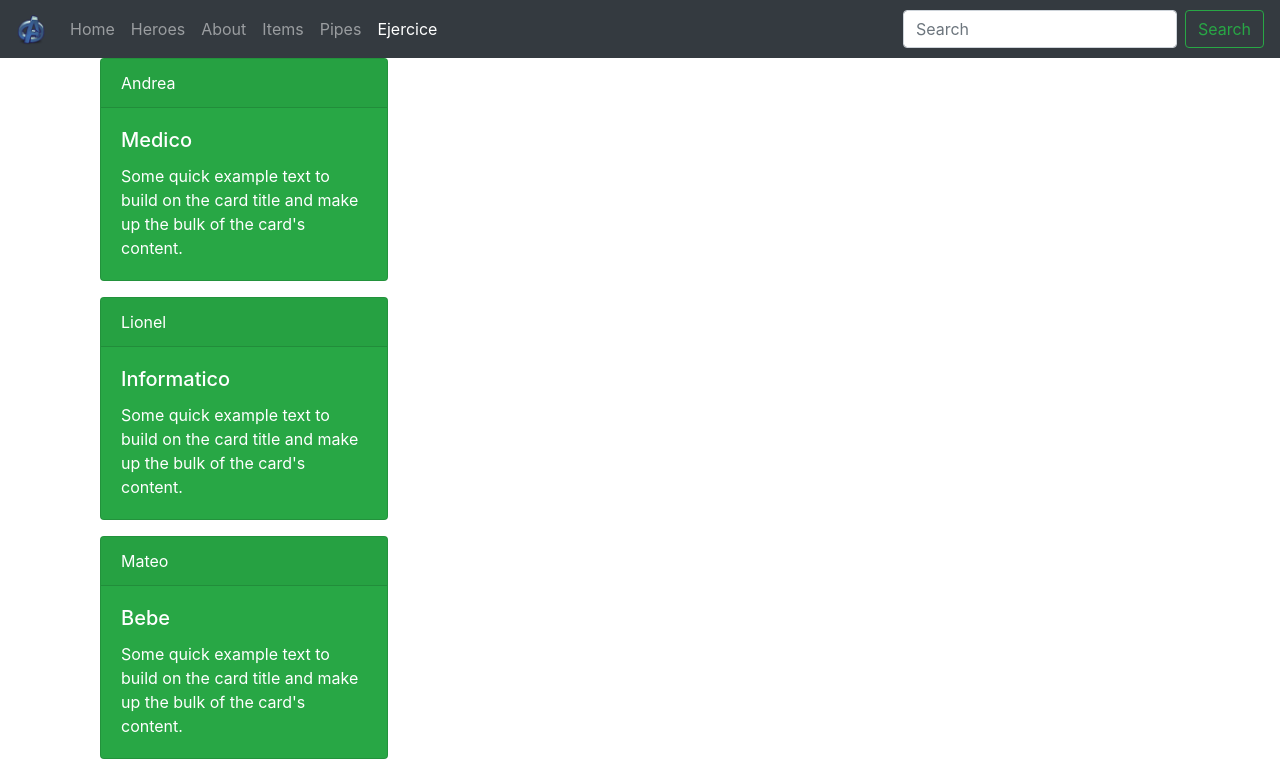
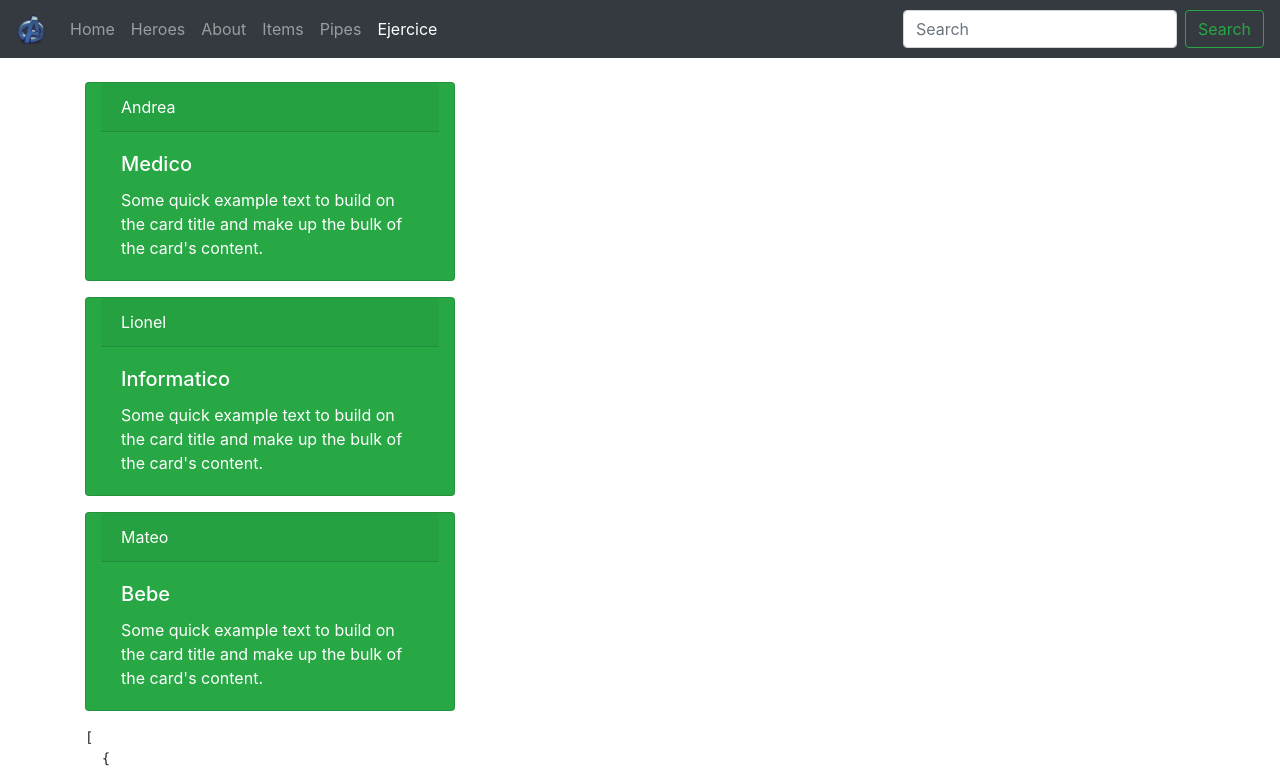
Before and after one commit to lioneltolosa/spa, an Angular app: page /ejercice in a window 1280 px wide. Shown: the top 771 px of the page. Built offline with nearby package versions, Linux system fonts and the light colour scheme.

Commit message:
ADD interpolation two components using @input

```diff
--- a/src/app/app.module.ts
+++ b/src/app/app.module.ts
@@ -23,6 +23,7 @@ import { PipesComponent } from './components/pipes/pipes.component';
 import {CapitalizadoPipe} from './pipes/capitalizado.pipe';
 import {ContrasenaPipe} from './pipes/contrasena.pipe';
 import { ExerciseComponent } from './components/exercise/exercise.component';
+import { EjerciceTarjetaComponent } from './components/ejercice-tarjeta/ejercice-tarjeta.component';
 
 @NgModule({
   declarations: [
@@ -38,7 +39,8 @@ import { ExerciseComponent } from './components/exercise/exercise.component';
     PipesComponent,
     CapitalizadoPipe,
     ContrasenaPipe,
-    ExerciseComponent
+    ExerciseComponent,
+    EjerciceTarjetaComponent
   ],
   imports: [
     BrowserModule,
--- /dev/null
+++ b/src/app/components/ejercice-tarjeta/ejercice-tarjeta.component.html
@@ -0,0 +1,9 @@
+<div class="row">
+    <div class="card text-white bg-success mb-3 col-4">
+        <div class="card-header">{{people.nombre}}</div>
+        <div class="card-body">
+            <h5 class="card-title">{{people.profesion}}</h5>
+            <p class="card-text">Some quick example text to build on the card title and make up the bulk of the card's content.</p>
+        </div>
+    </div>
+</div>
--- /dev/null
+++ b/src/app/components/ejercice-tarjeta/ejercice-tarjeta.component.ts
@@ -0,0 +1,18 @@
+import { Component, OnInit, Input } from '@angular/core';
+import { Ejercice } from '../exercise/ejercice';
+
+@Component({
+  selector: 'app-ejercice-tarjeta',
+  templateUrl: './ejercice-tarjeta.component.html',
+  styleUrls: ['./ejercice-tarjeta.component.css']
+})
+export class EjerciceTarjetaComponent implements OnInit {
+
+  @Input() people: Ejercice;
+
+  constructor() { }
+
+  ngOnInit() {
+  }
+
+}
--- a/src/app/components/exercise/exercise.component.html
+++ b/src/app/components/exercise/exercise.component.html
@@ -1,11 +1,5 @@
-<div class="container">
-    <div *ngFor="let i of peoples" class="card text-white bg-success mb-3" style="max-width: 18rem;">
-        <div class="card-header">{{i.nombre}}</div>
-        <div class="card-body">
-            <h5 class="card-title">{{i.profesion}}</h5>
-            <p class="card-text">Some quick example text to build on the card title and make up the bulk of the card's content.</p>
-        </div>
-    </div>
+<div class="container mt-4">
+    <app-ejercice-tarjeta [people]="people" *ngFor="let people of peoples"></app-ejercice-tarjeta>
 </div>
 
-<pre>{{ peoples | json}}</pre>
+<pre>{{ peoples | json }}</pre>
--- a/src/app/components/exercise/exercise.component.ts
+++ b/src/app/components/exercise/exercise.component.ts
@@ -22,7 +22,7 @@ export class ExerciseComponent implements OnInit {
   }
 
   ngOnInit() {
-    this.peoples = this.exerciseService.getPeoples();
+    this.peoples = this.exerciseService.getPeople();
   }
 
 }
--- a/src/app/components/exercise/exercise.service.ts
+++ b/src/app/components/exercise/exercise.service.ts
@@ -6,7 +6,7 @@ import { Ejercice } from './ejercice';
 })
 export class ExerciseService {
 
-  private peoples: Ejercice[] = [
+  private people: Ejercice[] = [
       {
         nombre: 'Andrea',
         apellido: 'Sanchez',
@@ -32,7 +32,7 @@ export class ExerciseService {
 
   constructor() { }
 
-  getPeoples(): Ejercice[] {
-    return this.peoples;
+  getPeople(): Ejercice[] {
+    return this.people;
   }
 }
```
Also changed, not shown: src/app/components/ejercice-tarjeta/ejercice-tarjeta.component.css (added).
